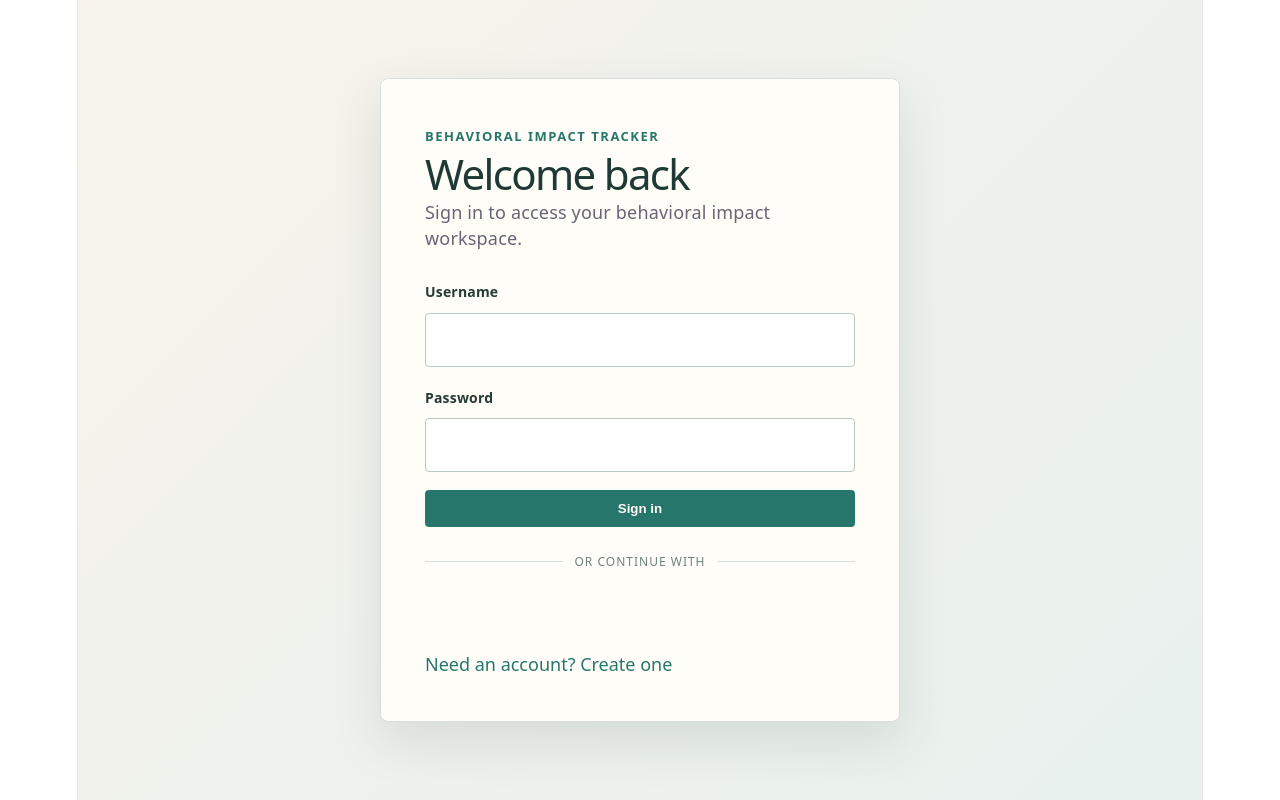
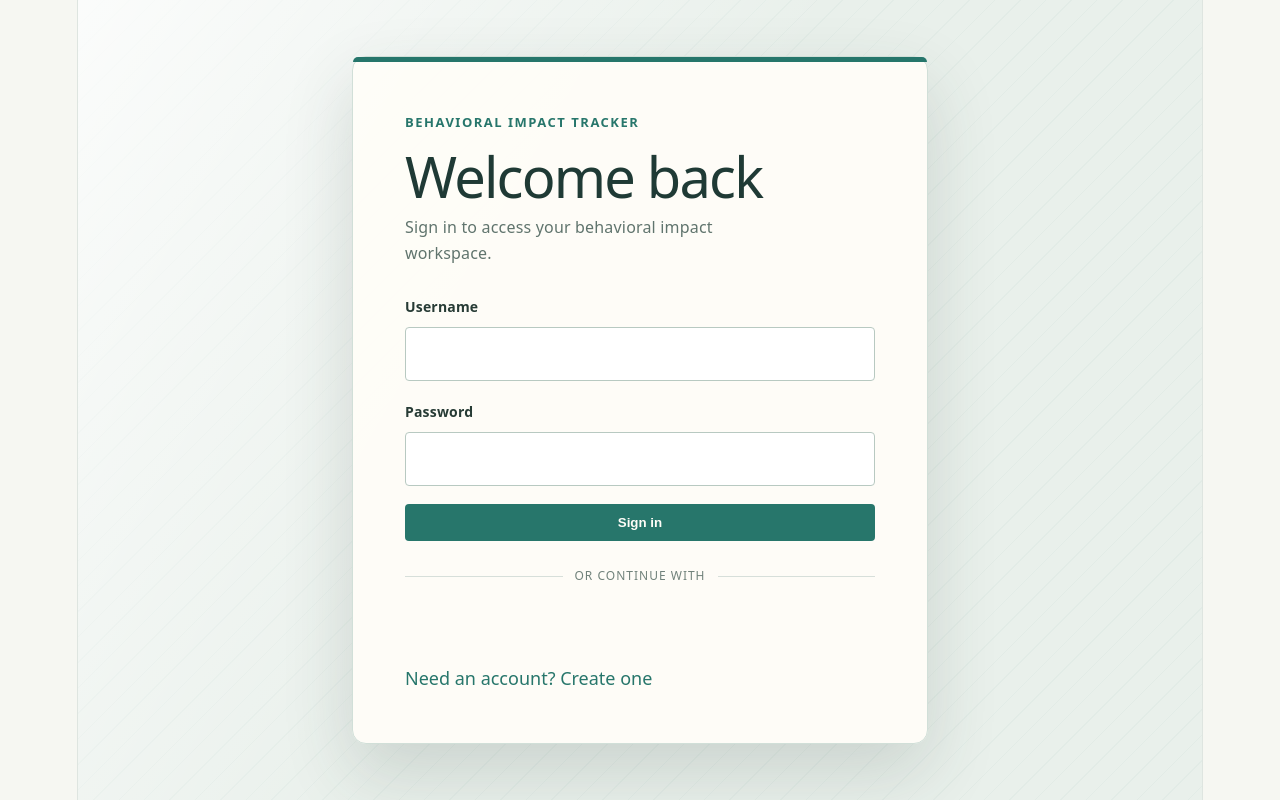
Before and after one commit to kalviumcommunity/S92_Shanmugapriya_Capstone_BehavioralImpactTrackingSystem, a React (Vite) app in the folder client/: page / in a window 1280 px wide. Built offline with nearby package versions, Linux system fonts and the light colour scheme; no server answers.

Commit message:
style: refine frontend visual system

```diff
--- a/client/src/App.css
+++ b/client/src/App.css
@@ -187,25 +187,40 @@
   min-height: 100svh;
   display: grid;
   place-items: center;
-  padding: 24px;
+  padding: 40px 24px;
   box-sizing: border-box;
-  background: linear-gradient(135deg, #f7f3eb, #e8f1ee);
+  background:
+    linear-gradient(120deg, rgba(255, 255, 255, 0.82), transparent 48%),
+    repeating-linear-gradient(135deg, rgba(39, 118, 107, 0.035) 0 1px, transparent 1px 18px),
+    #e9f0eb;
 }
 
 .auth-card {
-  width: min(100%, 430px);
-  padding: 44px;
+  position: relative;
+  width: min(100%, 470px);
+  padding: 52px;
   text-align: left;
   color-scheme: light;
-  background: #fffdf8;
-  border: 1px solid #d7dfda;
-  border-radius: 8px;
-  box-shadow: 0 20px 50px rgba(42, 62, 54, 0.12);
+  background: rgba(255, 253, 248, 0.96);
+  border: 1px solid #d1dfd8;
+  border-radius: 14px;
+  box-shadow: 0 28px 70px rgba(42, 62, 54, 0.16);
+}
+
+.auth-card::before {
+  content: "";
+  position: absolute;
+  inset: 0 0 auto;
+  height: 5px;
+  border-radius: 14px 14px 0 0;
+  background: #26766b;
 }
 
 .auth-card h1 {
-  margin: 12px 0;
-  font-size: 42px;
+  margin: 14px 0 10px;
+  font-size: clamp(42px, 6vw, 56px);
+  line-height: 0.98;
+  letter-spacing: -1.8px;
   color: #1f3a35;
 }
 
@@ -218,7 +233,10 @@
 }
 
 .auth-copy {
+  max-width: 360px;
   margin-bottom: 28px;
+  color: #60746d;
+  font-size: 16px;
 }
 
 .auth-form {
@@ -241,6 +259,13 @@
   color: #273b35;
   background: #ffffff;
   font: inherit;
+  transition: border-color 160ms ease, box-shadow 160ms ease;
+}
+
+.auth-form input:focus {
+  outline: none;
+  border-color: #26766b;
+  box-shadow: 0 0 0 4px rgba(38, 118, 107, 0.12);
 }
 
 .auth-form button,
@@ -252,6 +277,14 @@
   background: #27766b;
   font-weight: 700;
   cursor: pointer;
+  transition: transform 160ms ease, background 160ms ease, box-shadow 160ms ease;
+}
+
+.auth-form button:hover,
+.navbar button:hover {
+  background: #1d6259;
+  box-shadow: 0 8px 18px rgba(38, 118, 107, 0.2);
+  transform: translateY(-1px);
 }
 
 .auth-form button:disabled {
@@ -267,6 +300,10 @@
   background: transparent;
   cursor: pointer;
   font: inherit;
+}
+
+.auth-switch:hover {
+  text-decoration: underline;
 }
 
 .form-message {
@@ -553,6 +590,14 @@
 }
 
 @media (max-width: 760px) {
+  .auth-card {
+    padding: 42px 26px;
+  }
+
+  .auth-card h1 {
+    font-size: 42px;
+  }
+
   .dashboard {
     width: min(100% - 28px, 600px);
     padding-top: 32px;
--- a/client/src/index.css
+++ b/client/src/index.css
@@ -1,13 +1,13 @@
 :root {
-  --text: #6b6375;
-  --text-h: #08060d;
-  --bg: #fff;
-  --border: #e5e4e7;
-  --code-bg: #f4f3ec;
-  --accent: #aa3bff;
-  --accent-bg: rgba(170, 59, 255, 0.1);
-  --accent-border: rgba(170, 59, 255, 0.5);
-  --social-bg: rgba(244, 243, 236, 0.5);
+  --text: #5f716b;
+  --text-h: #183b35;
+  --bg: #f6f7f2;
+  --border: #d9e2dc;
+  --code-bg: #eaf0ec;
+  --accent: #26766b;
+  --accent-bg: rgba(38, 118, 107, 0.1);
+  --accent-border: rgba(38, 118, 107, 0.45);
+  --social-bg: rgba(234, 240, 236, 0.7);
   --shadow:
     rgba(0, 0, 0, 0.1) 0 10px 15px -3px, rgba(0, 0, 0, 0.05) 0 4px 6px -2px;
 
@@ -17,7 +17,7 @@
 
   font: 18px/145% var(--sans);
   letter-spacing: 0.18px;
-  color-scheme: light dark;
+  color-scheme: light;
   color: var(--text);
   background: var(--bg);
   font-synthesis: none;
@@ -30,26 +30,6 @@
   }
 }
 
-@media (prefers-color-scheme: dark) {
-  :root {
-    --text: #9ca3af;
-    --text-h: #f3f4f6;
-    --bg: #16171d;
-    --border: #2e303a;
-    --code-bg: #1f2028;
-    --accent: #c084fc;
-    --accent-bg: rgba(192, 132, 252, 0.15);
-    --accent-border: rgba(192, 132, 252, 0.5);
-    --social-bg: rgba(47, 48, 58, 0.5);
-    --shadow:
-      rgba(0, 0, 0, 0.4) 0 10px 15px -3px, rgba(0, 0, 0, 0.25) 0 4px 6px -2px;
-  }
-
-  #social .button-icon {
-    filter: invert(1) brightness(2);
-  }
-}
-
 body {
   margin: 0;
 }
@@ -59,7 +39,7 @@ body {
   max-width: 100%;
   margin: 0 auto;
   text-align: center;
-  border-inline: 1px solid var(--border);
+  border-inline: 1px solid rgba(217, 226, 220, 0.8);
   min-height: 100svh;
   display: flex;
   flex-direction: column;
```
